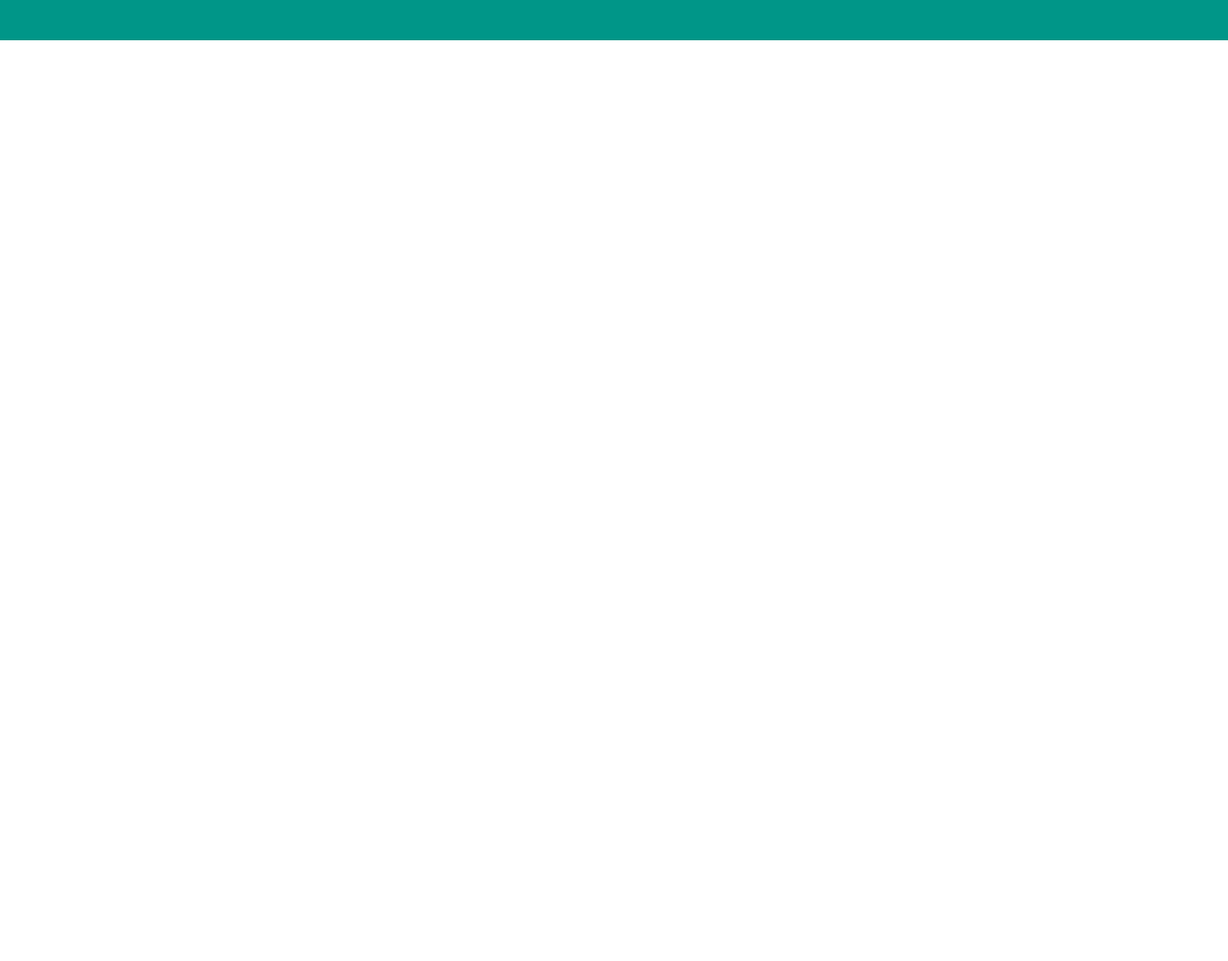
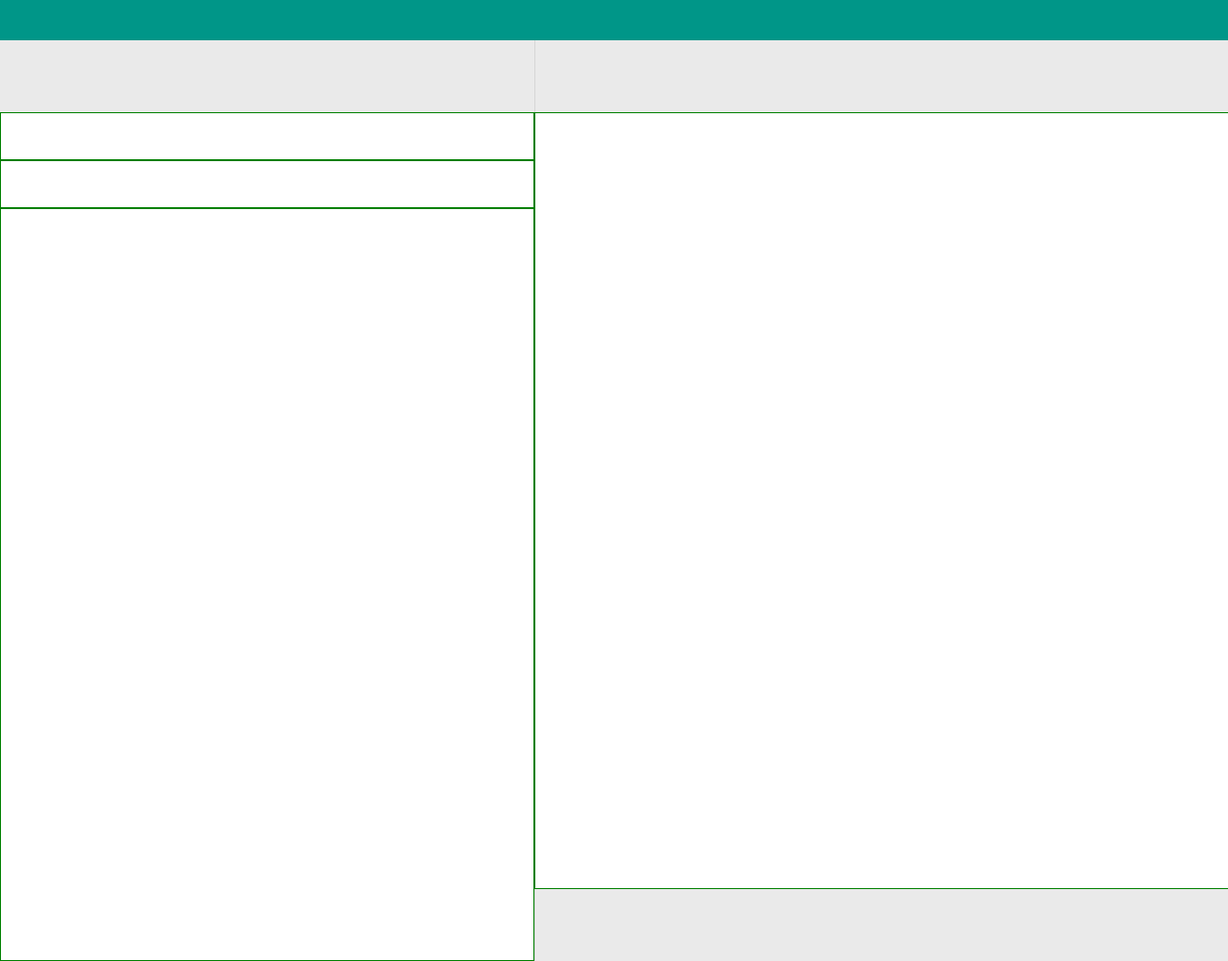
Before and after one commit to SaraG94/vue-boolzapp, a plain HTML site: page index.html in a window 1280 px wide. Shown: the top 1002 px of the page at 96% size. Drawn offline with Linux system fonts and the light colour scheme.

Commit message:
FEAT macro structur boolzapp + style

```diff
--- a/css/style.css
+++ b/css/style.css
@@ -1,3 +1,4 @@
+/***generale****/
 *{
     margin: 0;
     padding: 0;
@@ -8,6 +9,7 @@ img{
     width: 100%;
 }
 
+/****base****/
 body{
     width: 100%;
     height: 100vh;
@@ -20,10 +22,55 @@ body{
     overflow: hidden;
 }
 
-
 .container{
     width: 1600px;
     min-height: 960px;
     margin: 42px auto;
     background-color: white;
 }
+
+/***layout container***/
+
+.row{
+    display: flex;
+}
+
+.row-column {
+    flex-direction: column;
+    min-height: 100%;
+}
+
+.col.contacts{
+    flex-basis: 557px;
+    min-height: 960px;
+    overflow: hidden;
+}
+
+.my-profile,
+.bar-chat,
+.bar-keyboard{
+    height: 75px;
+    background-color: #EAEAEA;
+}
+
+.bar-chat,
+.bar-keyboard{
+    border-left: 1px solid  #D6D6D6;
+}
+
+.list-contacts,
+.persolan-chat{
+    flex-grow: 1;
+    overflow-y: scroll;
+}
+
+.col.chat{
+    flex-grow: 1;
+    min-height: 960px;
+    overflow: hidden;
+}
+
+.debug{
+    height: 50px;
+    border: 1px solid green;
+}
--- a/index.html
+++ b/index.html
@@ -11,7 +11,25 @@
 <body>
 
     <div class="container">
+        <div class="row">
+            <div class="col contacts">
 
+                <div class="row row-column">
+                    <div class="col my-profile"></div>
+                    <div class="col add-not debug"></div>
+                    <div class="col search-cont debug"></div>
+                    <div class="col list-contacts debug"></div>
+                </div>
+            </div>
+
+            <div class="col chat">
+                <div class="row row-column">
+                    <div class="col bar-chat"></div>
+                    <div class="col persolan-chat debug"></div>
+                    <div class="col bar-keyboard"></div>
+                </div>
+            </div>
+        </div>
     </div>
     <script src="./js/app.js"></script>
 </body>
```
